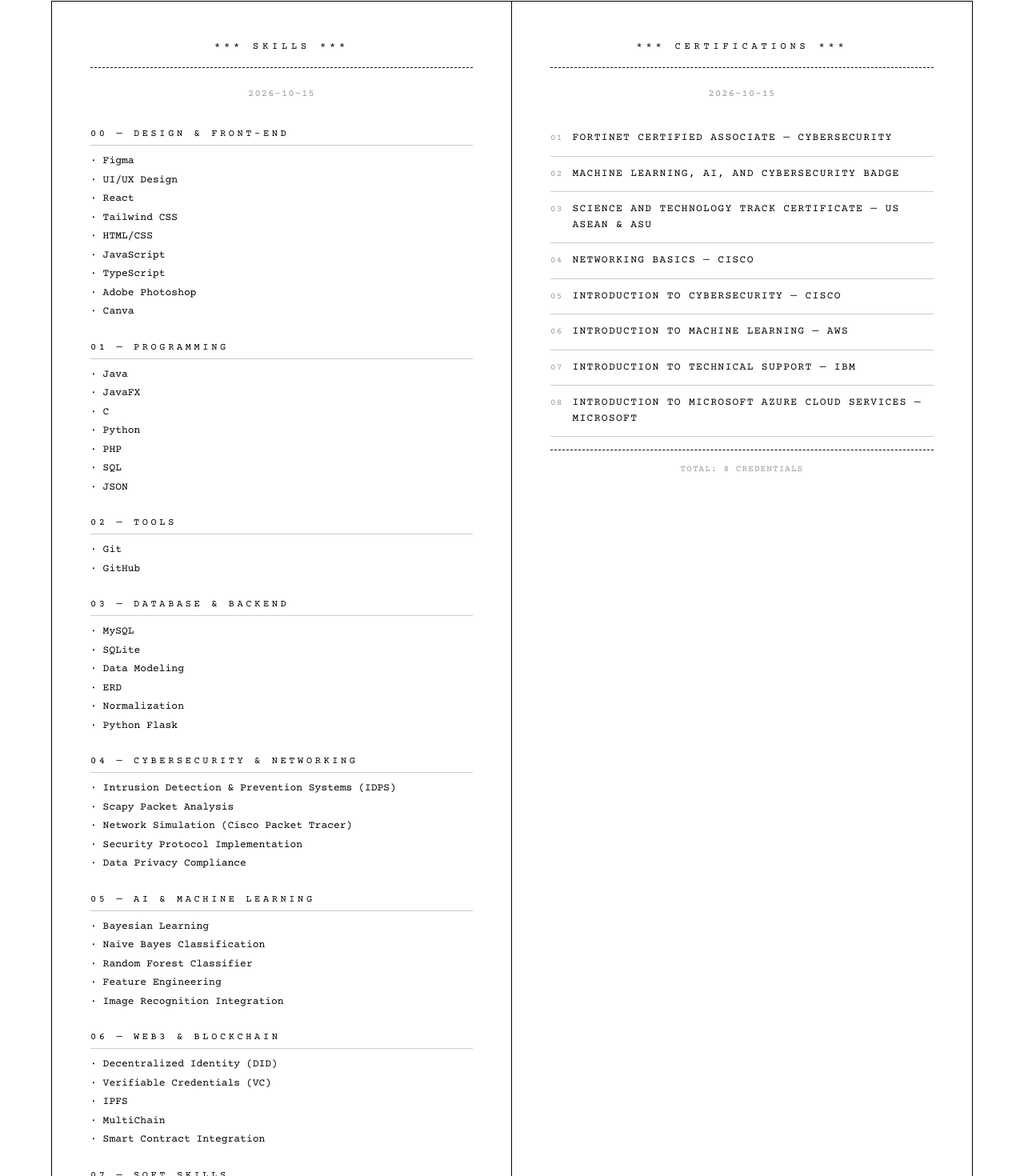
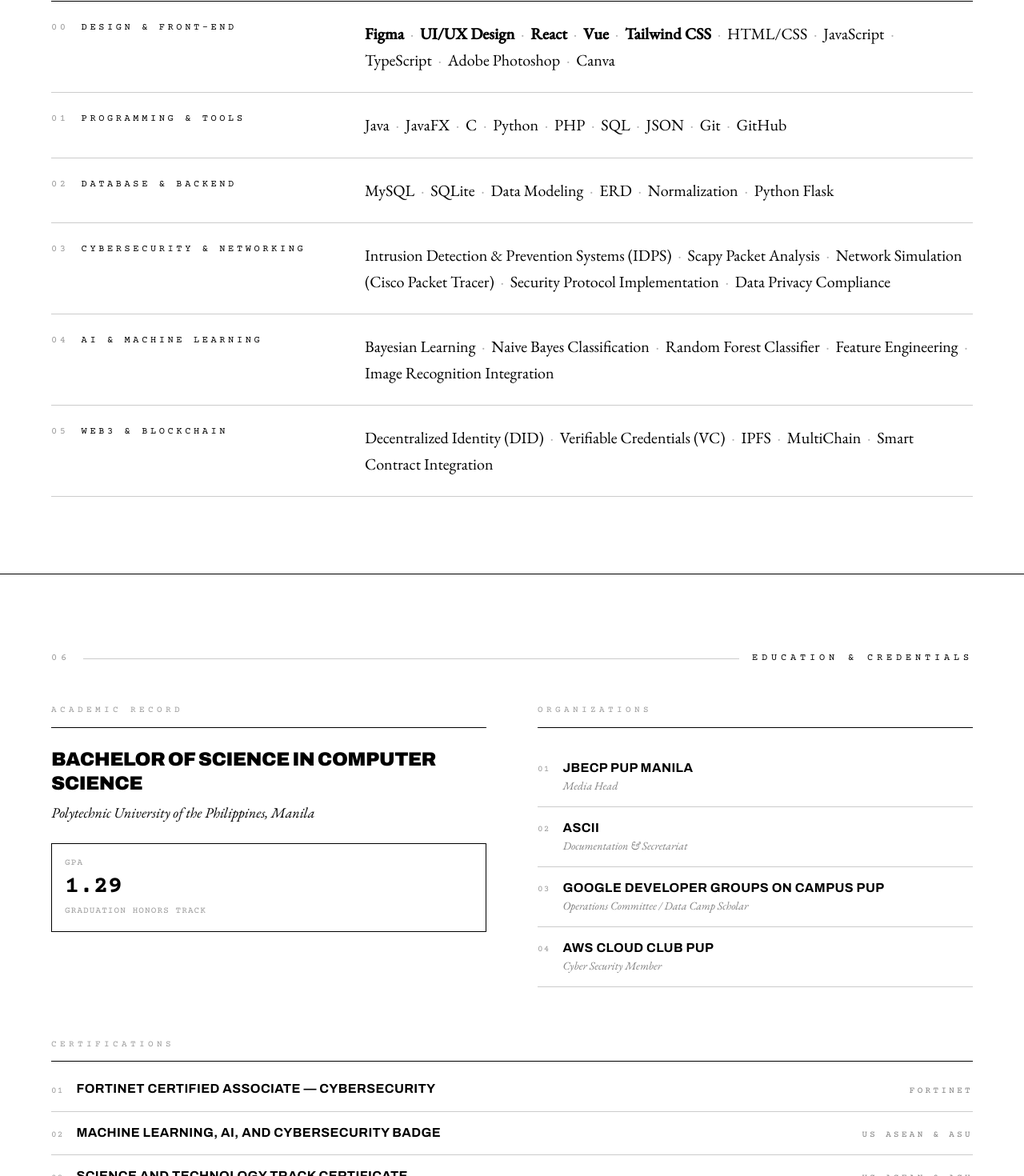
Before and after one commit to biendelapaz02/PORTFOLIO_DELAPAZ, a React (Vite) app: page / in a window 1280 px wide. Shown: the part 8856-10326 px from the top of the page at 80% size. Built offline with nearby package versions, Linux system fonts and the light colour scheme.

Commit message:
remove the receipt

```diff
--- a/src/app/App.tsx
+++ b/src/app/App.tsx
@@ -71,25 +71,26 @@
 ];
 
 const SKILLS = [
-  { category: "DESIGN & FRONT-END", items: ["Figma","UI/UX Design","React","Tailwind CSS","HTML/CSS","JavaScript","TypeScript","Adobe Photoshop","Canva"] },
-  { category: "PROGRAMMING", items: ["Java","JavaFX","C","Python","PHP","SQL","JSON"] },
-  { category: "TOOLS", items: ["Git","GitHub"] },
+  { category: "DESIGN & FRONT-END", items: ["Figma","UI/UX Design","React","Vue","Tailwind CSS","HTML/CSS","JavaScript","TypeScript","Adobe Photoshop","Canva"] },
+  { category: "PROGRAMMING & TOOLS", items: ["Java","JavaFX","C","Python","PHP","SQL","JSON","Git","GitHub"] },
   { category: "DATABASE & BACKEND", items: ["MySQL","SQLite","Data Modeling","ERD","Normalization","Python Flask"] },
   { category: "CYBERSECURITY & NETWORKING", items: ["Intrusion Detection & Prevention Systems (IDPS)","Scapy Packet Analysis","Network Simulation (Cisco Packet Tracer)","Security Protocol Implementation","Data Privacy Compliance"] },
   { category: "AI & MACHINE LEARNING", items: ["Bayesian Learning","Naive Bayes Classification","Random Forest Classifier","Feature Engineering","Image Recognition Integration"] },
   { category: "WEB3 & BLOCKCHAIN", items: ["Decentralized Identity (DID)","Verifiable Credentials (VC)","IPFS","MultiChain","Smart Contract Integration"] },
-  { category: "SOFT SKILLS", items: ["Team Collaboration","Public Speaking","Problem-Solving"] },
 ];
 
+// Strongest skills, set in bold
+const TOP_SKILLS = new Set(["Figma", "UI/UX Design", "React", "Vue", "Tailwind CSS"]);
+
 const CERTS = [
-  "Fortinet Certified Associate — Cybersecurity",
-  "Machine Learning, AI, and Cybersecurity Badge",
-  "Science and Technology Track Certificate — US ASEAN & ASU",
-  "Networking Basics — Cisco",
-  "Introduction to Cybersecurity — Cisco",
-  "Introduction to Machine Learning — AWS",
-  "Introduction to Technical Support — IBM",
-  "Introduction to Microsoft Azure Cloud Services — Microsoft",
+  { name: "Fortinet Certified Associate — Cybersecurity", issuer: "Fortinet" },
+  { name: "Machine Learning, AI, and Cybersecurity Badge", issuer: "US ASEAN & ASU" },
+  { name: "Science and Technology Track Certificate", issuer: "US ASEAN & ASU" },
+  { name: "Networking Basics", issuer: "Cisco" },
+  { name: "Introduction to Cybersecurity", issuer: "Cisco" },
+  { name: "Introduction to Machine Learning", issuer: "AWS" },
+  { name: "Introduction to Technical Support", issuer: "IBM" },
+  { name: "Introduction to Microsoft Azure Cloud Services", issuer: "Microsoft" },
 ];
 
 const EXPERIENCE = [
@@ -1213,53 +1214,33 @@
           <span className="text-[12px] tracking-[0.4em] uppercase">Competencies</span>
         </div>
 
-        <div className="grid grid-cols-1 md:grid-cols-2 gap-0">
-          <div className="min-w-0 border border-black p-6 md:p-8 lg:p-12" style={{ fontFamily: "'Courier Prime', monospace" }}>
-            <div className="text-[12px] tracking-[0.4em] uppercase mb-6 text-center border-b border-dashed border-black pb-4">
-              *** SKILLS ***
+        <div className="border-t border-black">
+          {SKILLS.map((skill, i) => (
+            <div
+              key={skill.category}
+              className="grid grid-cols-1 md:grid-cols-[280px_1fr] lg:grid-cols-[360px_1fr] gap-2 md:gap-8 py-5 md:py-6 border-b border-black/20"
+            >
+              <div
+                className="flex items-baseline gap-4 text-[12px] tracking-[0.3em] uppercase"
+                style={{ fontFamily: "'Courier Prime', monospace" }}
+              >
+                <span className="text-black/40">{String(i).padStart(2, "0")}</span>
+                <span>{skill.category}</span>
+              </div>
+              <p
+                className="min-w-0 text-lg md:text-xl leading-relaxed"
+                style={{ fontFamily: "'EB Garamond', Georgia, serif" }}
+              >
+                {skill.items.map((item, j) => (
+                  <span key={item}>
+                    <span className={TOP_SKILLS.has(item) ? "font-bold" : undefined}>{item}</span>
+                    {/* Non-breaking space keeps the dot with its item; the space after it is the wrap point */}
+                    {j < skill.items.length - 1 && <>&nbsp;<span className="text-black/30 mx-1">·</span> </>}
+                  </span>
+                ))}
+              </p>
             </div>
-            <div className="text-[12px] tracking-widest text-center mb-8 text-black/40">
-              {new Date().toISOString().split("T")[0]}
-            </div>
-            {SKILLS.map((skill, i) => (
-              <div key={skill.category} className="mb-6">
-                <div className="text-[12px] tracking-[0.3em] uppercase mb-2 border-b border-black/20 pb-1">
-                  {String(i).padStart(2, "0")} — {skill.category}
-                </div>
-                {skill.items.map((item) => (
-                  <div key={item} className="text-[13px] py-0.5 break-words">
-                    · {item}
-                  </div>
-                ))}
-              </div>
-            ))}
-            <div className="border-t border-dashed border-black pt-4 text-center text-[11px] tracking-widest uppercase text-black/40">
-              COMPETENCY TOTAL: {SKILLS.reduce((acc, s) => acc + s.items.length, 0)} ITEMS
-            </div>
-          </div>
-
-          <div className="min-w-0 border border-black md:border-l-0 border-t-0 md:border-t p-6 md:p-8 lg:p-12" style={{ fontFamily: "'Courier Prime', monospace" }}>
-            {/* Stays in view while the longer skills list scrolls past */}
-            <div className="md:sticky md:top-24">
-              <div className="text-[12px] tracking-[0.4em] uppercase mb-6 text-center border-b border-dashed border-black pb-4">
-                *** CERTIFICATIONS ***
-              </div>
-              <div className="text-[12px] tracking-widest text-center mb-6 text-black/40">
-                {new Date().toISOString().split("T")[0]}
-              </div>
-              {CERTS.map((cert, i) => (
-                <div key={cert} className="flex items-start gap-3 border-b border-black/20 py-3">
-                  <span className="text-[11px] tracking-widest text-black/40 shrink-0 mt-0.5">
-                    {String(i + 1).padStart(2, "0")}
-                  </span>
-                  <p className="text-[13px] tracking-[0.1em] uppercase">{cert}</p>
-                </div>
-              ))}
-              <div className="border-t border-dashed border-black mt-4 pt-4 text-center text-[11px] tracking-widest uppercase text-black/40">
-                TOTAL: {CERTS.length} CREDENTIALS
-              </div>
-            </div>
-          </div>
+          ))}
         </div>
       </section>
 
@@ -1329,6 +1310,37 @@
               </div>
             ))}
           </div>
+        </div>
+
+        <div className="mt-16">
+          <div
+            className="text-[11px] tracking-[0.4em] uppercase text-black/40 mb-2 border-b border-black pb-3"
+            style={{ fontFamily: "'Courier Prime', monospace" }}
+          >
+            Certifications
+          </div>
+          {CERTS.map((cert, i) => (
+            <div
+              key={cert.name}
+              className="grid grid-cols-[auto_1fr] sm:grid-cols-[auto_1fr_auto] items-baseline gap-x-4 gap-y-1 border-b border-black/20 py-4"
+            >
+              <span
+                className="text-[11px] tracking-widest text-black/40"
+                style={{ fontFamily: "'Courier Prime', monospace" }}
+              >
+                {String(i + 1).padStart(2, "0")}
+              </span>
+              <p className="min-w-0 text-base font-bold uppercase tracking-wide leading-tight" style={{ fontFamily: "'Archivo', Arial, sans-serif" }}>
+                {cert.name}
+              </p>
+              <span
+                className="col-start-2 sm:col-start-auto text-[11px] tracking-[0.3em] uppercase text-black/50"
+                style={{ fontFamily: "'Courier Prime', monospace" }}
+              >
+                {cert.issuer}
+              </span>
+            </div>
+          ))}
         </div>
       </section>
 
```
